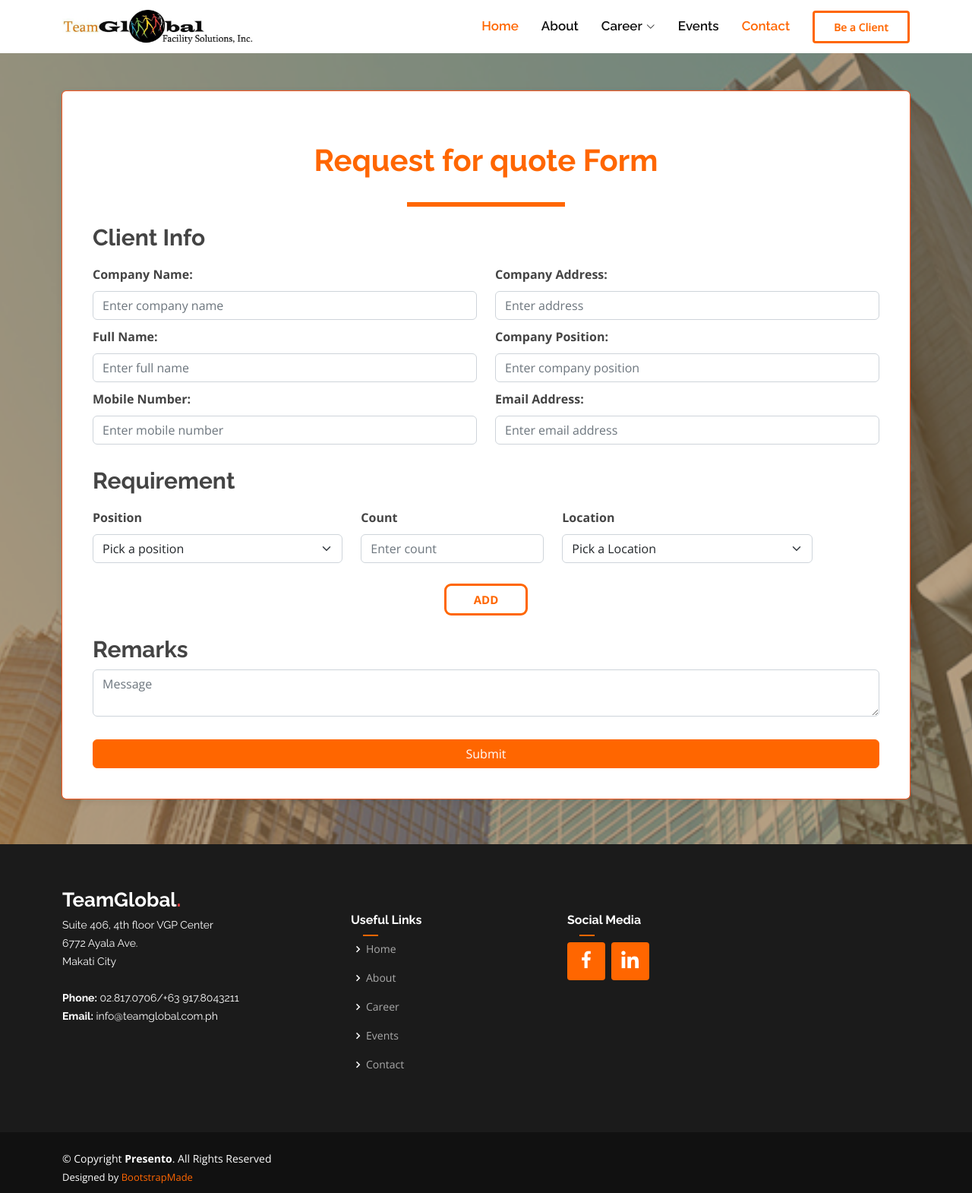
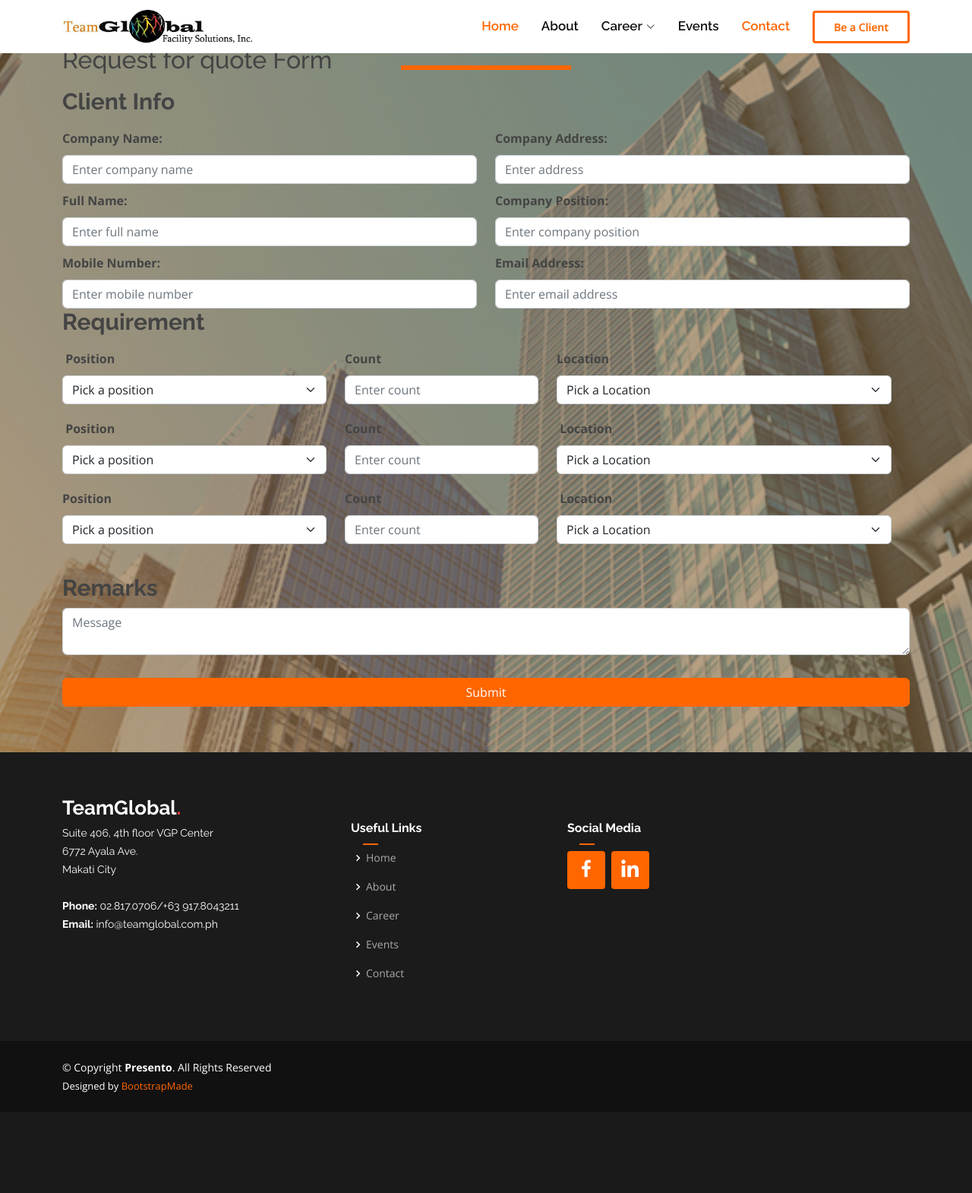
Before and after one commit to rpelag/tgweb, a PHP site: page /formtest3.php in a window 1280 px wide. Shown: the top 1570 px of the page at 76% size. After the commit the page ends 1438 px from the top, so only its background shows below. Run offline with PHP 8.4, Linux system fonts and the light colour scheme; some libraries are stand-ins or nearby versions.

Commit message:
Update formtest3.php

```diff
--- a/formtest3.php
+++ b/formtest3.php
@@ -598,8 +598,8 @@ if ($_SERVER["REQUEST_METHOD"] == "POST") {
 
     <section id="contact" class="contact">
       <div class="container" data-aos="fade-up">
-        <div class="container1" data-aos="zoom-out" data-aos-delay="100">
-          <h1>Request for quote Form</h1>
+        <div class="container2" data-aos="zoom-out" data-aos-delay="200">
+          <h2>Request for quote Form</h2>
           <div class="section-title2" data-aos="zoom-out">
             <div class="orange-line"></div>
           </div>
@@ -650,23 +650,21 @@ if ($_SERVER["REQUEST_METHOD"] == "POST") {
                   </div>
                 </div>
 
-
-
-
-                <div class="col-md-12">
+                <div class="row">
                 <h4>Requirement</h4>
-                  <div id="dynamicRowsContainer">
-                    <div class="row" id="initialRow">
                             <div class="col-md-4">
                               <div class="form-group">
+                                <label for="position"></label>
                                 <label for="position">Position</label>
                                 <select class="form-select <?php echo (!empty($position_err)) ? 'is-invalid' : ''; ?>" name="position" aria-label="Default select example" id="field">
                                   <option value="">Pick a position</option>
-                            <option value="pos1">Manager</option>
-                            <option value="pos2">Officer</option>
-                            <option value="pos3">IT support</option>
-                            <option value="pos4">Engineer</option><?php echo $position_err; ?></span>
+                                  <option value="Manager">Manager</option>
+                                  <option value="Officer">Officer</option>
+                                  <option value="IT Support">IT support</option>
+                                  <option value="Engineer">Engineer</option>
                                 </select>
+                                <span class="invalid-feedback"><?php echo $position_err; ?></span>
+
                               </div>
                             </div>
                             <div class="col-md-3">
@@ -675,31 +673,102 @@ if ($_SERVER["REQUEST_METHOD"] == "POST") {
                                 <input type="number" name="count" class="form-control <?php echo (!empty($count_err)) ? 'is-invalid' : ''; ?>" value="<?php echo $count; ?>" id="managerCount" placeholder="Enter count" min="0">
                                 <span class="invalid-feedback"><?php echo $count_err; ?></span>
                             </div>
+
                             </div>
-                      <div class="col-md-4">
+                            <div class="col-md-5">
                               <div class="form-group">
                                 <label for="position">Location</label>
                                 <select class="form-select <?php echo (!empty($location_err)) ? 'is-invalid' : ''; ?>" name="location" aria-label="Default select example" id="field">
                                   <option value="">Pick a Location</option>
-                            <option value="pos1">Manila</option>
-                            <option value="pos2">Cebu</option>
-                            <option value="pos3">Bohol</option><?php echo $location_err; ?></span>
+                                  <option value="Manila">Manila</option>
+                                  <option value="Cebu">Cebu</option>
+                                  <option value="Bohol">Bohol</option>
                                 </select>
-                        </div>
-                      </div>
-                    </div>
-                    <div class="row">
-                      <div class="col-md-12">
-                        <button class="btn btn-primary1" onclick="addRow()">ADD</button>
-                      </div>
+                                <span class="invalid-feedback"><?php echo $location_err; ?></span>
                               </div>
                             </div>
                             </div>
 
-                <div class="col-md-12">
-                  <h5>Remarks</h5>
+                            <div class="row">
+                            <div class="col-md-4">
                               <div class="form-group">
-              <textarea name="remarks" class="form-control form-control-body <?php echo (!empty($remarks_err)) ? 'is-invalid' : ''; ?>" value="<?php echo $remarks; ?>" id="exampleFormControlTextarea1" placeholder="Message"></textarea>
+                                <label for="position"></label>
+                                <label for="position">Position</label>
+                                <select class="form-select <?php echo (!empty($position1_err)) ? 'is-invalid' : ''; ?>" name="position1" aria-label="Default select example" id="field">
+                                  <option value="">Pick a position</option>
+                                  <option value="Manager">Manager</option>
+                                  <option value="Officer">Officer</option>
+                                  <option value="IT Support">IT support</option>
+                                  <option value="Engineer">Engineer</option>
+                                </select>
+                                  <span class="invalid-feedback"><?php echo $position1_err; ?></span>
+
+                              </div>
+                            </div>
+                            <div class="col-md-3">
+                              <div class="form-group">
+                                <label for="Count">Count</label>
+                                <input type="number" name="count1" class="form-control <?php echo (!empty($count1_err)) ? 'is-invalid' : ''; ?>" value="<?php echo $count1; ?>" id="managerCount" placeholder="Enter count" min="0">
+                                <span class="invalid-feedback"><?php echo $count1_err; ?></span>
+                            </div>
+
+                            </div>
+                            <div class="col-md-5">
+                              <div class="form-group">
+                                <label for="position"></label>
+                                <label for="position">Location</label>
+                                <select class="form-select <?php echo (!empty($location1_err)) ? 'is-invalid' : ''; ?>" name="location1" aria-label="Default select example" id="field">
+                                  <option value="">Pick a Location</option>
+                                  <option value="Manila">Manila</option>
+                                  <option value="Cebu">Cebu</option>
+                                  <option value="Bohol">Bohol</option>
+                                </select>
+                                <span class="invalid-feedback"><?php echo $location1_err; ?></span>
+                              </div>
+                            </div>
+                            </div>
+
+                            <div class="row">
+                            <div class="col-md-4">
+                              <div class="form-group">
+                                <label for="position">Position</label>
+                                <select class="form-select <?php echo (!empty($position2_err)) ? 'is-invalid' : ''; ?>" name="position2" aria-label="Default select example" id="field">
+                                  <option value="">Pick a position</option>
+                                  <option value="Manager">Manager</option>
+                                  <option value="Officer">Officer</option>
+                                  <option value="IT Support">IT support</option>
+                                  <option value="Engineer">Engineer</option>
+                                </select>
+                                <span class="invalid-feedback"><?php echo $position2_err; ?></span>
+
+                              </div>
+                            </div>
+                            <div class="col-md-3">
+                              <div class="form-group">
+                                <label for="Count">Count</label>
+                                <input type="number" name="count2" class="form-control <?php echo (!empty($count2_err)) ? 'is-invalid' : ''; ?>" value="<?php echo $count2; ?>" id="managerCount" placeholder="Enter count" min="0">
+                                <span class="invalid-feedback"><?php echo $count2_err; ?></span>
+                            </div>
+
+                            </div>
+                            <div class="col-md-5">
+                              <div class="form-group">
+                                <label for="position"></label>
+                                <label for="position">Location</label>
+                                <select class="form-select <?php echo (!empty($location2_err)) ? 'is-invalid' : ''; ?>" name="location2" aria-label="Default select example" id="field">
+                                  <option value="">Pick a Location</option>
+                                  <option value="Manila">Manila</option>
+                                  <option value="Cebu">Cebu</option>
+                                  <option value="Bohol">Bohol</option>
+                                </select>
+                                <span class="invalid-feedback"><?php echo $location2_err; ?></span>
+                              </div>
+                            </div>
+                            </div>
+                <div class="col-md-22">
+                  <h4>Remarks</h4>
+                  <div class="form-group">
+                    <textarea name="remarks" class="form-control form-control-body <?php echo (!empty($remarks_err)) ? 'is-invalid' : ''; ?>" value="<?php echo $remarks; ?>" id="exampleFormControlTextarea2" placeholder="Message"></textarea>
                     <span class="invalid-feedback"><?php echo $remarks_err; ?></span>
             </div>
 
```
Lines whose indentation alone changed are shown as unchanged.
